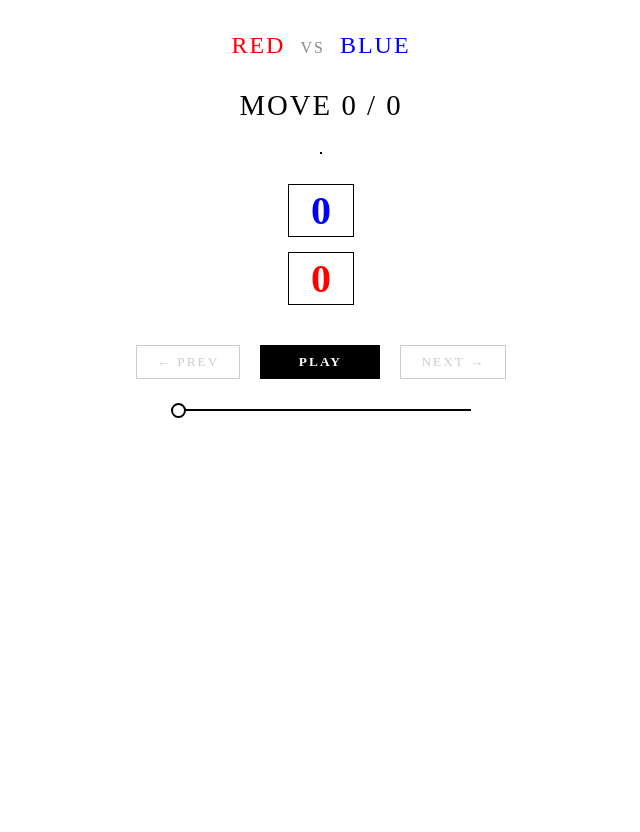
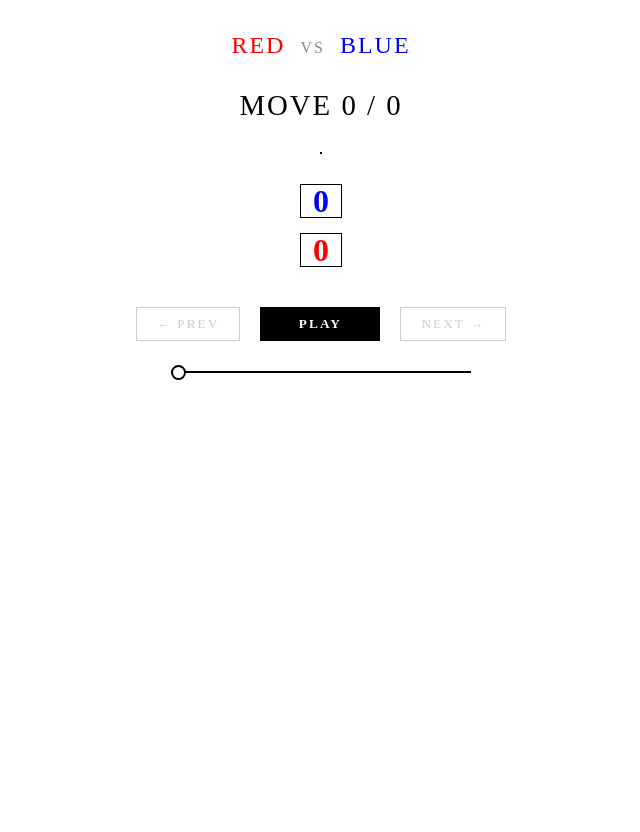
Before and after one commit to MerricsUniqueUsername/Take-Online, a Flask app: template templates/replay.html in a window 1280 px wide. Shown: the whole page, without its empty margins (319-959 px from the left). Run offline with Flask 3, Linux system fonts and the light colour scheme; the template is opened without the code that fills it, so the values that code supplies are empty.

Commit message:
Fixed blue full bug and shrink replay

```diff
--- a/static/game/app.js
+++ b/static/game/app.js
@@ -64,7 +64,7 @@ const App = Vue.createApp({
           blueFull = false;
         }
       }
-      this.blueFull = redFull;
+      this.blueFull = blueFull;
 
       // If red is done and grid is full, the it is blue's turn
       if(gridFull && redFull) {
--- a/static/replay/style.css
+++ b/static/replay/style.css
@@ -1,5 +1,5 @@
 :root {
-  --cell-size: 8vmin;
+  --cell-size: 5vmin;
   --bg-color: #ffffff;
   --border-color: #000000;
 }
@@ -61,11 +61,11 @@ p { font-family: inherit; margin: 0; text-transform: uppercase; }
   display: flex;
   align-items: center;
   justify-content: center;
-  font-size: 2rem;
+  font-size: 1.5rem;
   border-right: 1px solid var(--border-color);
 }
 .score-grid:last-child { border-right: none; }
-.final-score { font-size: 2.5rem; font-weight: bold; }
+.final-score { font-size: 2rem; font-weight: bold; }
 
 .controls-container {
   display: flex;
```
